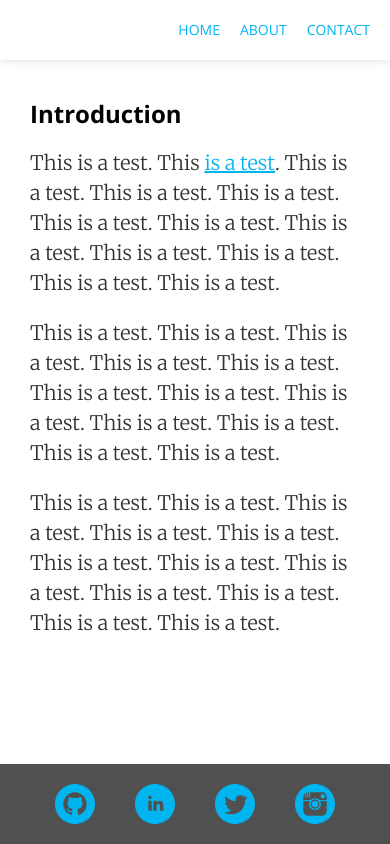
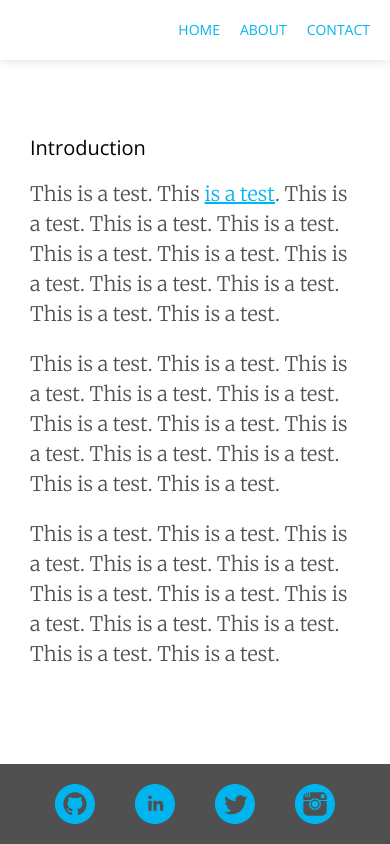
Before and after one commit to cvuong/Personal, a web app: file public/index.html in a window 390 px wide. Run offline with its HTML, style and script files only (its server is not run), Linux system fonts and the light colour scheme; some libraries are stand-ins or nearby versions.

Commit message:
Make site responsive friendly

```diff
--- a/public/index.html
+++ b/public/index.html
@@ -3,7 +3,7 @@
     <meta name="viewport" content="width=device-width, initial-scale=1">
     <title>Charlie Vuong</title>
     <link href="https://cdnjs.cloudflare.com/ajax/libs/normalize/3.0.3/normalize.min.css" rel='stylesheet' type='text/css'>
-    <link href='https://fonts.googleapis.com/css?family=Open+Sans:400,700|Merriweather:300' rel='stylesheet' type='text/css'>
+    <link href='https://fonts.googleapis.com/css?family=Open+Sans:400|Merriweather:300' rel='stylesheet' type='text/css'>
     <link href='style.css' rel='stylesheet' type='text/css'>
   </head>
   <body>
@@ -14,6 +14,7 @@
         <a href="">Contact</a>
        </div>
 
+<div class="Main">
   <div class="Content">
       <h1>Introduction</h1>
         <p>
@@ -32,6 +33,7 @@
           This is a test. This is a test. This is a test.
         </p>
   </div>
+</div>
       <div class="Footer">
         <img src="images/github.svg" />
         <img src="images/linkedin.svg" />
--- a/src/css/style.css
+++ b/src/css/style.css
@@ -39,19 +39,27 @@ body {
   text-transform: uppercase;
 }
 
+.Main {
+  align-items: center;
+  display: flex;
+  flex-direction: column;
+  justify-content: center;
+  min-height: 100%;
+  padding: 80px 30px 100px 30px;
+}
+
 .Content {
-  min-height: 100%;
-  padding: 100px 30px 100px 30px;
+  max-width: 700px;
 }
 
 .Content h1 {
-  font-size: 24px;
-  font-weight: 700;
+  font-size: 20px;
+  font-weight: 400;
   margin: 0 0 20px 0;
 }
 
 .Content p {
-  color: rgb(50, 50, 50);
+  color: rgb(80, 80, 80);
   font-family: 'Merriweather', sans-serif;
   font-size: 20px;
   font-weight: 300;
@@ -79,3 +87,18 @@ body {
   height: 40px;
   margin: 0 20px;
 }
+
+@media(min-width: 700px) {
+  .Header a {
+    font-size: 16px;
+  }
+
+  .Content h1 {
+    font-size: 24px;
+  }
+
+  .Content p {
+    font-size: 24px;
+  }
+
+}
--- a/src/ejs/index.ejs
+++ b/src/ejs/index.ejs
@@ -1,4 +1,5 @@
 <%- include('partials/header'); %>
+<div class="Main">
   <div class="Content">
       <h1>Introduction</h1>
         <p>
@@ -17,4 +18,5 @@
           This is a test. This is a test. This is a test.
         </p>
   </div>
+</div>
 <%- include('partials/footer') %>
--- a/src/ejs/partials/header.ejs
+++ b/src/ejs/partials/header.ejs
@@ -3,7 +3,7 @@
     <meta name="viewport" content="width=device-width, initial-scale=1">
     <title>Charlie Vuong</title>
     <link href="https://cdnjs.cloudflare.com/ajax/libs/normalize/3.0.3/normalize.min.css" rel='stylesheet' type='text/css'>
-    <link href='https://fonts.googleapis.com/css?family=Open+Sans:400,700|Merriweather:300' rel='stylesheet' type='text/css'>
+    <link href='https://fonts.googleapis.com/css?family=Open+Sans:400|Merriweather:300' rel='stylesheet' type='text/css'>
     <link href='style.css' rel='stylesheet' type='text/css'>
   </head>
   <body>
```
Lines whose indentation alone changed are shown as unchanged.
